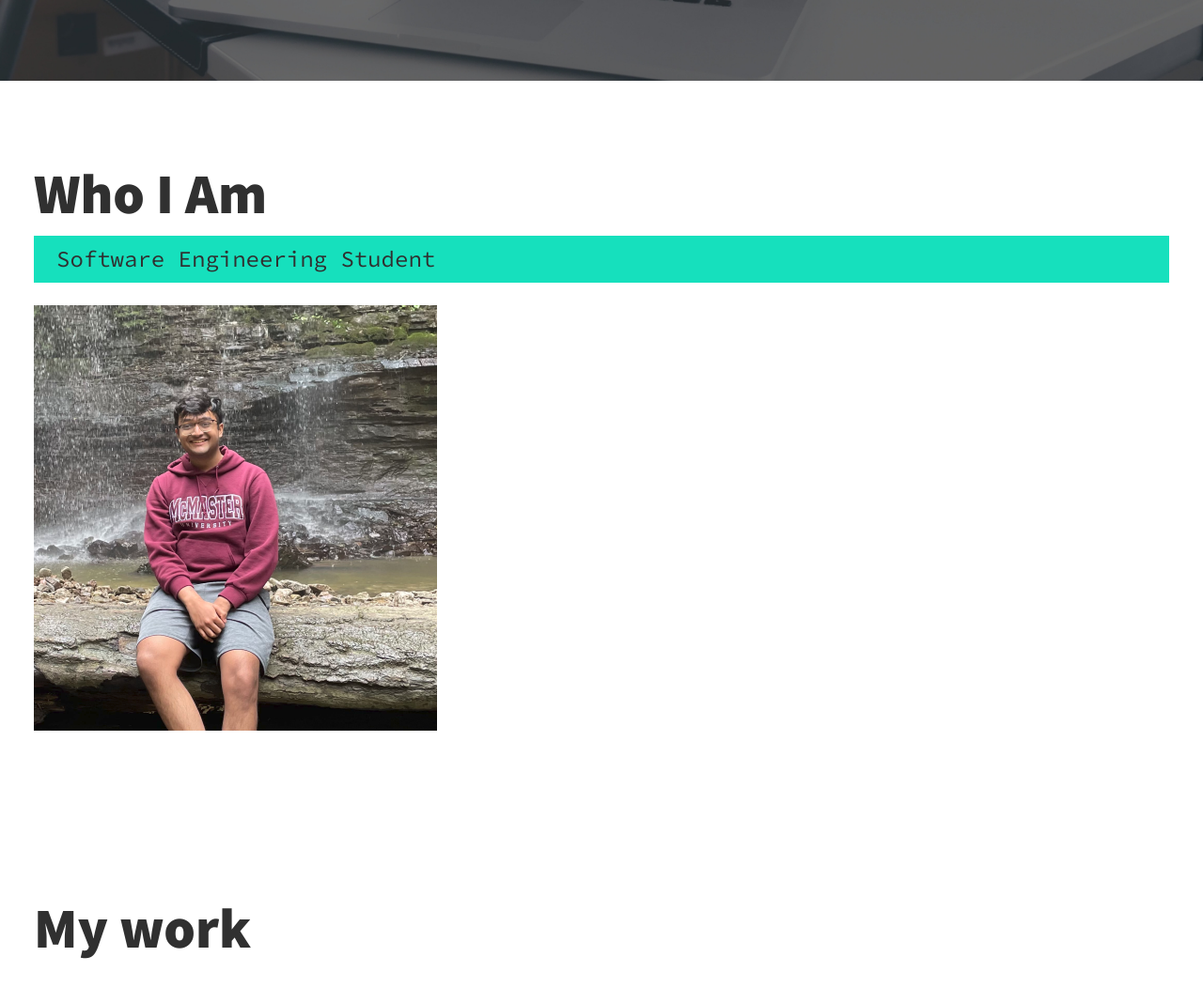
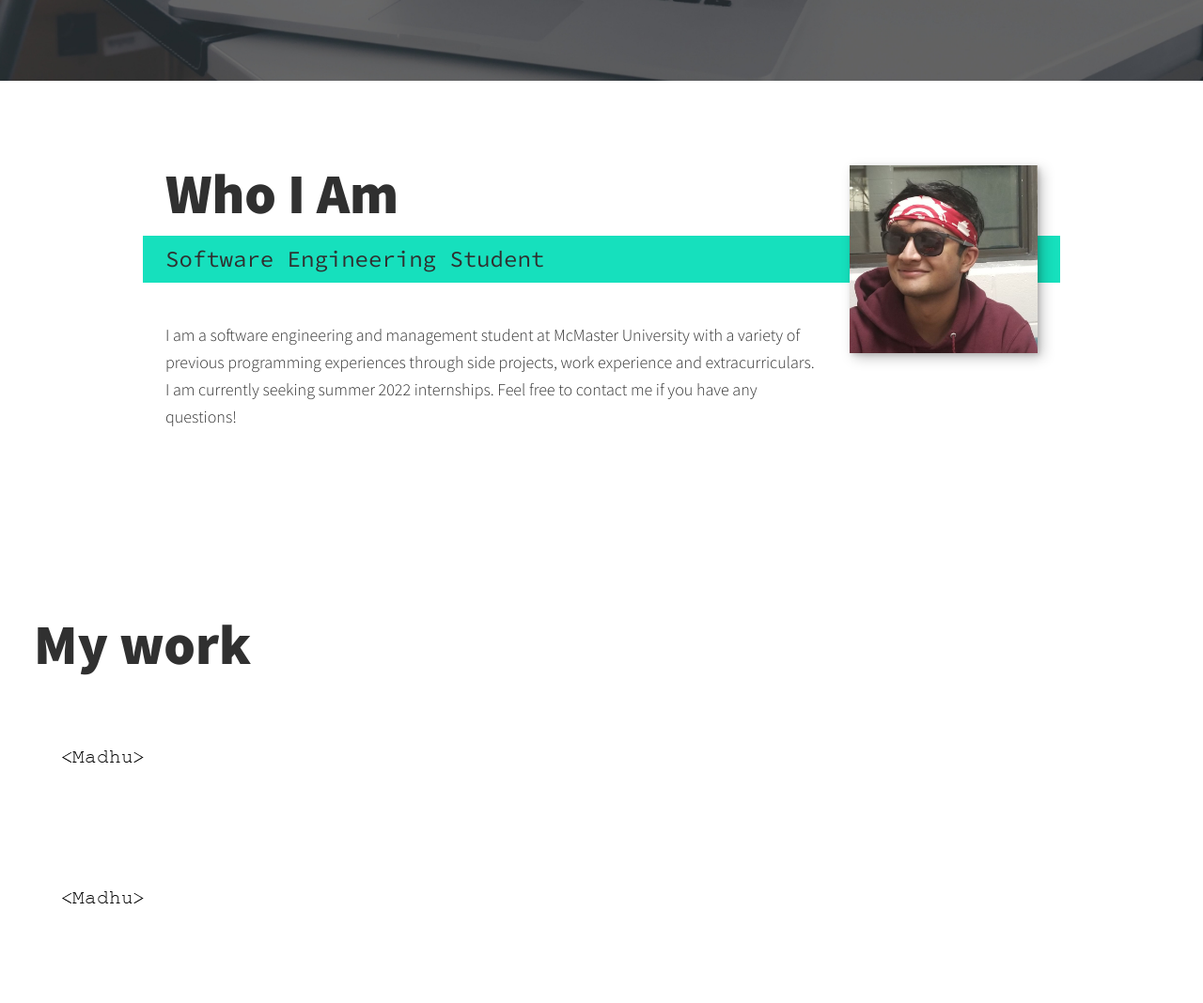
Before and after one commit to MadhuranS/MadhuranS.github.io, a plain HTML site: page index.html in a window 1280 px wide. Shown: the part 1082-2150 px from the top of the page at 94% size. Drawn offline with nearby package versions, Linux system fonts and the light colour scheme.

Commit message:
Styling about me section

```diff
--- a/css/style.css
+++ b/css/style.css
@@ -225,3 +225,44 @@ nav {
         margin-left: 2em;
     }
 }
+
+.about-me {
+    max-width: 1000px;
+    margin: 0 auto;
+}
+
+.about-me__img {
+    box-shadow: var(--bs);
+}
+
+@media (min-width: 600px) {
+    .about-me {
+        display: grid;
+        grid-template-columns: 1fr 200px;
+        grid-template-areas:
+            "title img"
+            "subtitle img"
+            "text img";
+        grid-column-gap: 2em;
+    }
+
+    .section__title--about {
+        grid-area: title;
+    }
+
+    .section__subtitle--about {
+        grid-column: 1 / -1;
+        grid-row: 2;
+        position: relative;
+        left: -1em;
+        width: calc(100% + 2em);
+        padding-left: 1em;
+        padding-right: calc(200px + 4em);
+    }
+
+    .about-me__img {
+        grid-area: img;
+        position: relative;
+        z-index: 2;
+    }
+}
--- a/index.html
+++ b/index.html
@@ -68,25 +68,19 @@
             <div class="services">
                 <div class="service">
                     <h3>Work</h3>
-                    <p>
-                        Explore some of my previous internships
-                    </p>
+                    <p>Explore some of my previous internships</p>
                     <a href="#work" class="btn">My Work</a>
                 </div>
                 <!-- / service-->
                 <div class="service">
                     <h3>Projects</h3>
-                    <p>
-                        Check out some of my side projects
-                    </p>
+                    <p>Check out some of my side projects</p>
                     <a href="#work" class="btn">My Projects</a>
                 </div>
                 <!-- / service-->
                 <div class="service">
                     <h3>Extracurriculars</h3>
-                    <p>
-                        Read about my extracurricular activities
-                    </p>
+                    <p>Read about my extracurricular activities</p>
                     <a href="#work" class="btn">My Extracurriculars</a>
                 </div>
                 <!-- / service-->
@@ -97,13 +91,18 @@
         <!--About Me-->
         <section class="about-me" id="about">
             <h2 class="section__title section__title--about">Who I Am</h2>
-            <p class="section__subtitle section__subtitle--about">
-                Software Engineering Student
-            </p>
+            <p class="section__subtitle section__subtitle--about">Software Engineering Student</p>
             <div class="about-me__body">
-                <p></p>
+                <p>
+                    I am a software engineering and management student at
+                    McMaster University with a variety of previous programming
+                    experiences through side projects, work experience and
+                    extracurriculars. I am currently seeking summer 2022
+                    internships. Feel free to contact me if you have any
+                    questions!
+                </p>
             </div>
-            <img src="img/dev-madhu-01.png" alt="Madhu sitting on log" />
+            <img class = "about-me__img" src="img/dev-madhu-02.jpg" alt="Madhu closeup" />
         </section>
 
         <!--Work-->
```
Also changed, not shown: img/dev-madhu-02.jpg (added).
